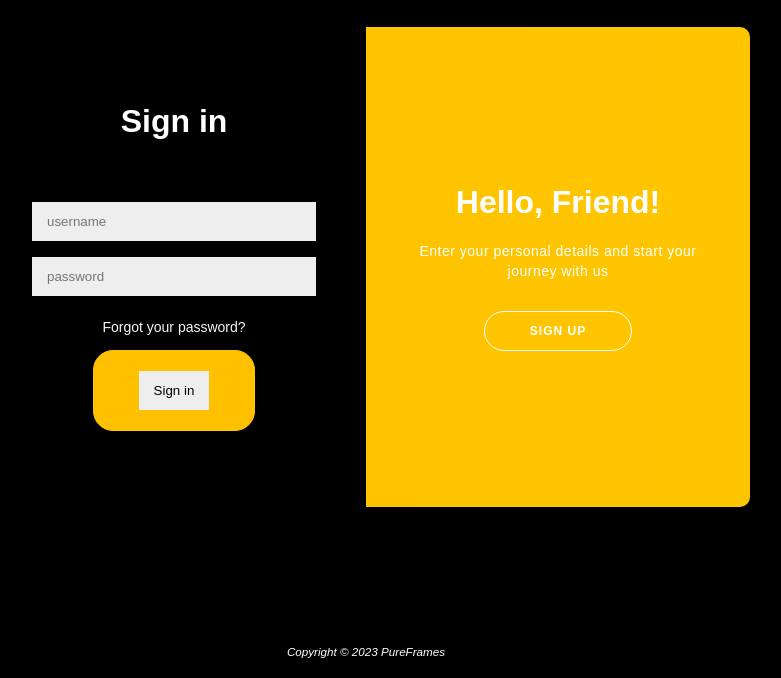
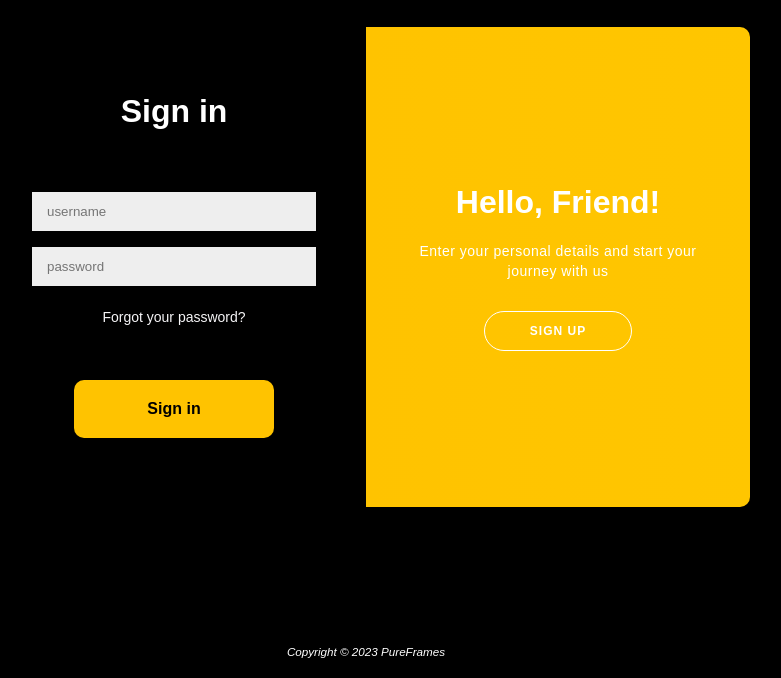
Before and after one commit to darren170999/IE4717, a PHP site: page /loginSignUp.php in a window 1280 px wide. Shown: the part 113-791 px from the top of the page, without its empty margins (274-1055 px from the left). Run offline with PHP 8.4, Linux system fonts and the light colour scheme.

Commit message:
sign in/ up button styling

```diff
--- a/assets/css/loginStyle.css
+++ b/assets/css/loginStyle.css
@@ -303,3 +303,19 @@ footer {
 .copyright {
 	color: white;
 }
+
+#signIn_button, #signUp_button{
+    background-color: #FFC300; /* Gold background */
+    display: inline-block;
+    width: 200px;  /* Set a fixed width */
+    text-align: center;  /* Center the text inside */
+    border: none;
+    border-radius: 10px;
+    color: #000000; /* Black text */
+    font-weight: bold;
+    padding: 20px 20px 20px 20px;
+    text-decoration: none;
+    font-size: 16px;
+    margin: 40px 40px 4px 40px;
+    cursor: pointer;
+}
--- a/loginSignUp.php
+++ b/loginSignUp.php
@@ -49,9 +49,7 @@
                 <input type="password" placeholder="Re-enter password" name="password2"/>
                 <input type="email" placeholder="email" name="email" />
                 <input type="int" placeholder="contact" name="contact" />
-                <button>
-                    <input type="submit" name="submit" value="Sign Up">
-                </button>
+                <input type="submit" name="submit" value="Sign Up" id="signUp_button">
             </form>
         </div>
         <div class="form-container sign-in-container">
@@ -66,9 +64,7 @@
                 <input type="text" placeholder="username" name="username"/>
                 <input type="password" placeholder="password" name="password"/>
                 <a href="#">Forgot your password?</a>
-                <button>
-                    <input type="submit" name="signin" value="Sign in">
-                </button>
+                <input type="submit" name="signin" value="Sign in" id="signIn_button">
             </form>
         </div>
         <div class="overlay-container">
--- a/payment.php
+++ b/payment.php
@@ -165,7 +165,6 @@ if (isset($_SESSION['valid_user'])) {
                     <button type="button" class="btn" id="cancel" style="width: 30%;">Cancel</button>
                     <!--<button type="button" class="btn" id="submit" style="width: 30%;" disabled></button>-->
                     <input type="submit" name="paymentButton" value="Submit" id="paymentButton">
-                    <!-- YINQI help style this submit button to look nice -->
                 </form>
             </div>
         </div>
```
